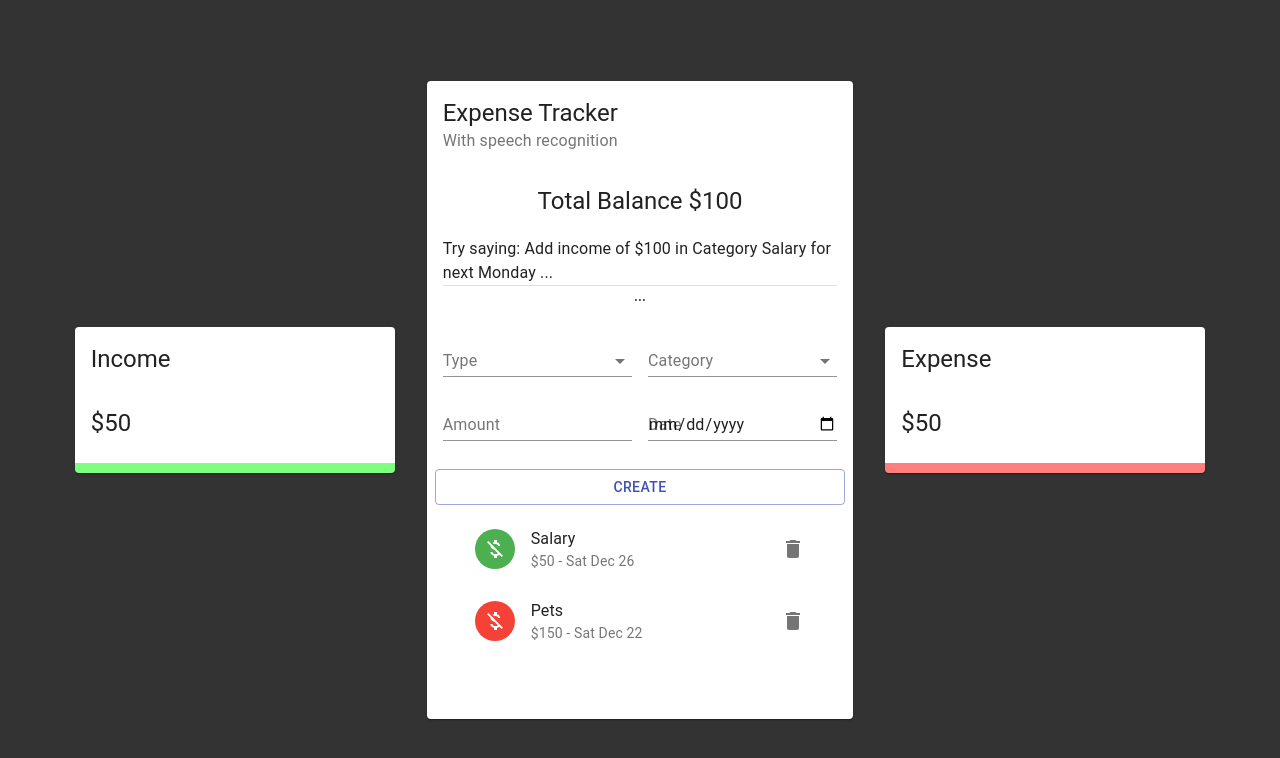
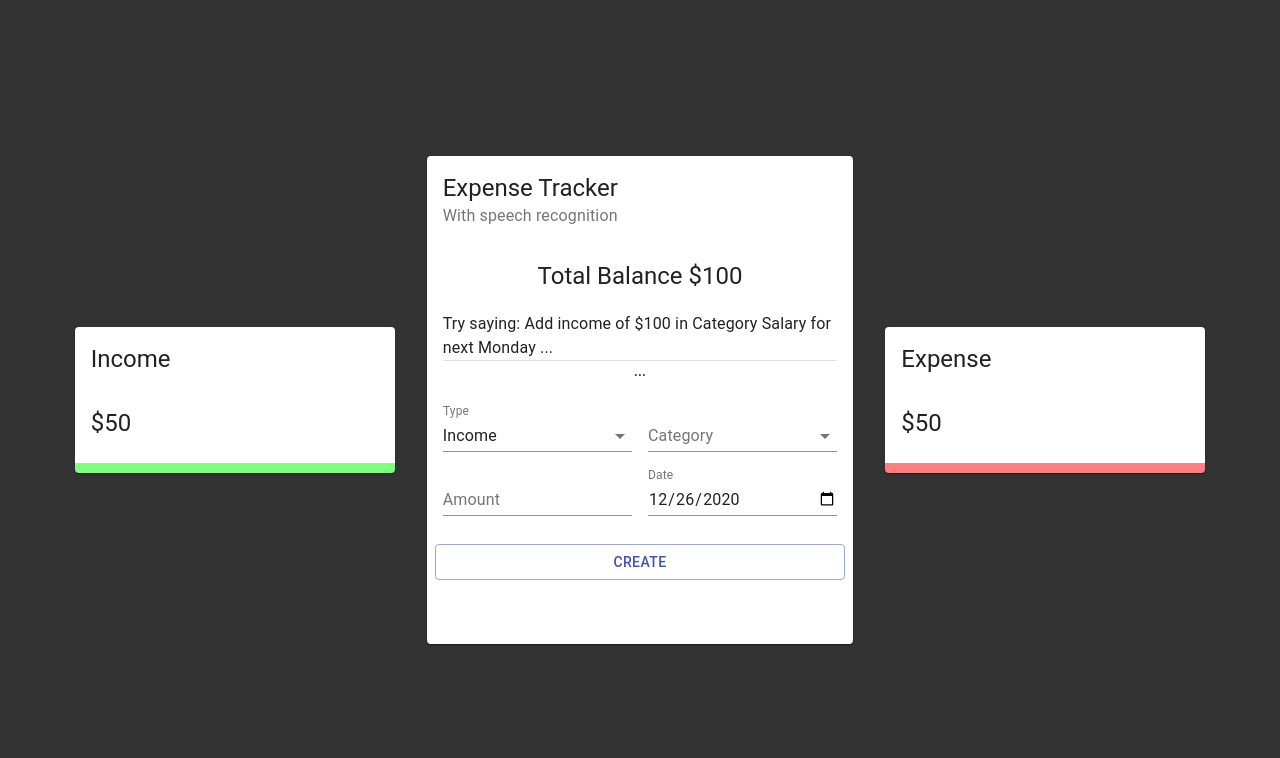
Before and after one commit to yotamBalilti/expenseTracker, a React (Create React App) app: page / in a window 1280 px wide. Shown: the top 758 px of the page. Built offline with nearby package versions, Linux system fonts and the light colour scheme.

Commit message:
added date formation and form functionallity

```diff
--- a/src/components/Main/Form/Form.jsx
+++ b/src/components/Main/Form/Form.jsx
@@ -1,4 +1,4 @@
-import React, { useState } from "react";
+import React, { useState, useContext } from "react";
 import {
   TextField,
   Typography,
@@ -9,19 +9,40 @@
   Select,
   MenuItem,
 } from "@material-ui/core";
+import { ExpenseTrackerContext } from "../../../context/context";
+import { v4 as uuidv4 } from "uuid";
 
+import formatDate from "../../../utils/formatDate";
 import useStyles from "./styles";
+import {
+  incomeCategories,
+  expenseCategories,
+} from "../../../constants/categories";
 
 const initialState = {
   amount: "",
   category: "",
   type: "Income",
-  date: new Date(),
+  date: formatDate(new Date()),
 };
 
 const Form = () => {
   const classes = useStyles();
   const [formData, setFormData] = useState(initialState);
+  const { addTransaction } = useContext(ExpenseTrackerContext);
+
+  const createTransaction = () => {
+    const transaction = {
+      ...formData,
+      amount: Number(formData.amount),
+      id: uuidv4(),
+    };
+    addTransaction(transaction);
+    setFormData(initialState);
+  };
+
+  const selectedType =
+    formData.type === "Income" ? incomeCategories : expenseCategories;
 
   return (
     <Grid container spacing={2}>
@@ -33,7 +54,10 @@
       <Grid item xs={6}>
         <FormControl fullWidth>
           <InputLabel>Type</InputLabel>
-          <Select>
+          <Select
+            value={formData.type}
+            onChange={e => setFormData({ ...formData, type: e.target.value })}
+          >
             <MenuItem value="Income">Income</MenuItem>
             <MenuItem value="Expense">Expense</MenuItem>
           </Select>
@@ -42,23 +66,46 @@
       <Grid item xs={6}>
         <FormControl fullWidth>
           <InputLabel>Category</InputLabel>
-          <Select>
-            <MenuItem value="business">business</MenuItem>
-            <MenuItem value="salary">Salary</MenuItem>
+          <Select
+            value={formData.category}
+            onChange={e =>
+              setFormData({ ...formData, category: e.target.value })
+            }
+          >
+            {selectedType.map(c => (
+              <MenuItem key={c.type} value={c.type}>
+                {c.type}
+              </MenuItem>
+            ))}
           </Select>
         </FormControl>
       </Grid>
       <Grid item xs={6}>
-        <TextField type="number" label="Amount" fullWidth />
+        <TextField
+          type="number"
+          label="Amount"
+          fullWidth
+          value={formData.amount}
+          onChange={e => setFormData({ ...formData, amount: e.target.value })}
+        />
       </Grid>
       <Grid item xs={6}>
-        <TextField type="date" label="Date" fullWidth />
+        <TextField
+          type="date"
+          label="Date"
+          fullWidth
+          value={formData.date}
+          onChange={e =>
+            setFormData({ ...formData, date: formatDate(e.target.value) })
+          }
+        />
       </Grid>
       <Button
         className={classes.button}
         variant="outlined"
         color="primary"
         fullWidth
+        onClick={createTransaction}
       >
         Create
       </Button>
--- a/src/components/Main/List/List.jsx
+++ b/src/components/Main/List/List.jsx
@@ -16,31 +16,7 @@
 
 const List = () => {
   const classes = useStyles();
-  const { deleteTransaction } = useContext(ExpenseTrackerContext);
-
-  const transactions = [
-    {
-      id: 1,
-      type: "Income",
-      category: "Salary",
-      amount: 50,
-      date: "Sat Dec 26",
-    },
-    {
-      id: 2,
-      type: "Expense",
-      category: "Pets",
-      amount: 150,
-      date: "Sat Dec 22",
-    },
-    {
-      id: 3,
-      type: "Income",
-      category: "Business",
-      amount: 250,
-      date: "Sat Dec 24",
-    },
-  ];
+  const { deleteTransaction, transactions } = useContext(ExpenseTrackerContext);
 
   return (
     <MUIList dense={false} className={classes.list}>
@@ -69,7 +45,11 @@
               secondary={`$${transaction.amount} - ${transaction.date}`}
             />
             <ListItemSecondaryAction>
-              <IconButton edge="end" aria-label="delete" onClick="">
+              <IconButton
+                edge="end"
+                aria-label="delete"
+                onClick={() => deleteTransaction(transaction.id)}
+              >
                 <Delete />
               </IconButton>
             </ListItemSecondaryAction>
--- /dev/null
+++ b/src/constants/categories.js
@@ -0,0 +1,55 @@
+const incomeColors = [
+  "#123123",
+  "#154731",
+  "#165f40",
+  "#16784f",
+  "#14915f",
+  "#10ac6e",
+  "#0bc77e",
+  "#04e38d",
+  "#00ff9d",
+];
+const expenseColors = [
+  "#b50d12",
+  "#bf2f1f",
+  "#c9452c",
+  "#d3583a",
+  "#dc6a48",
+  "#e57c58",
+  "#ee8d68",
+  "#f79d79",
+  "#ffae8a",
+  "#cc474b",
+  "#f55b5f",
+];
+
+export const incomeCategories = [
+  { type: "Business", amount: 0, color: incomeColors[0] },
+  { type: "Investments", amount: 0, color: incomeColors[1] },
+  { type: "Extra income", amount: 0, color: incomeColors[2] },
+  { type: "Deposits", amount: 0, color: incomeColors[3] },
+  { type: "Lottery", amount: 0, color: incomeColors[4] },
+  { type: "Gifts", amount: 0, color: incomeColors[5] },
+  { type: "Salary", amount: 0, color: incomeColors[6] },
+  { type: "Savings", amount: 0, color: incomeColors[7] },
+  { type: "Rental income", amount: 0, color: incomeColors[8] },
+];
+
+export const expenseCategories = [
+  { type: "Bills", amount: 0, color: expenseColors[0] },
+  { type: "Car", amount: 0, color: expenseColors[1] },
+  { type: "Clothes", amount: 0, color: expenseColors[2] },
+  { type: "Travel", amount: 0, color: expenseColors[3] },
+  { type: "Food", amount: 0, color: expenseColors[4] },
+  { type: "Shopping", amount: 0, color: expenseColors[5] },
+  { type: "House", amount: 0, color: expenseColors[6] },
+  { type: "Entertainment", amount: 0, color: expenseColors[7] },
+  { type: "Phone", amount: 0, color: expenseColors[8] },
+  { type: "Pets", amount: 0, color: expenseColors[9] },
+  { type: "Other", amount: 0, color: expenseColors[10] },
+];
+
+export const resetCategories = () => {
+  incomeCategories.forEach(c => (c.amount = 0));
+  expenseCategories.forEach(c => (c.amount = 0));
+};
--- a/src/context/context.js
+++ b/src/context/context.js
@@ -16,14 +16,17 @@
   };
 
   const addTransaction = transaction => {
-    dispatch({ type: "ADD", payload: transaction });
+    dispatch({ type: "ADD_TRANSACTION", payload: transaction });
   };
+
+  console.log(transactions);
 
   return (
     <ExpenseTrackerContext.Provider
       value={{
         deleteTransaction,
         addTransaction,
+        transactions,
       }}
     >
       {children}
--- /dev/null
+++ b/src/utils/formatDate.js
@@ -0,0 +1,18 @@
+const formatDate = date => {
+  const d = new Date(date); // make sure it is actually a date
+  let month = `${d.getMonth() + 1}`; // retrieve month from date
+  let day = `${d.getDate()}`; // retrieve day from date
+  const year = d.getFullYear(); // retrieve year from date
+
+  // check if month and day are 2 digits, if not add 0 at the beginning to comply with materialUI format
+  if (month.length < 2) {
+    month = `0${month}`;
+  }
+  if (day.length < 2) {
+    day = `0${day}`;
+  }
+
+  return [year, month, day].join("-");
+};
+
+export default formatDate;
```
Also changed, not shown: 1 other file (tests, documents, lock files or other folders).
